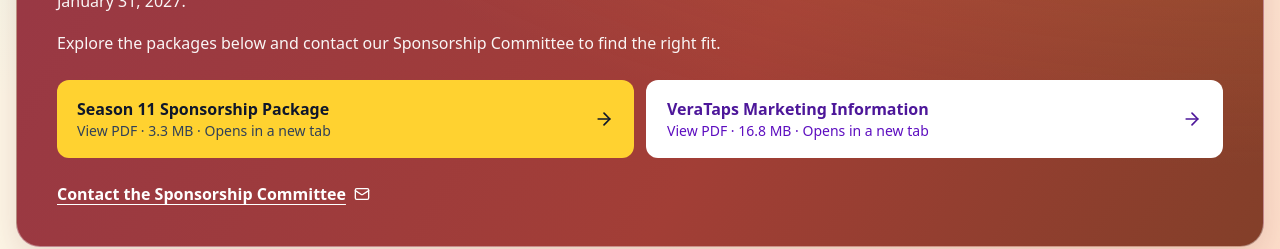
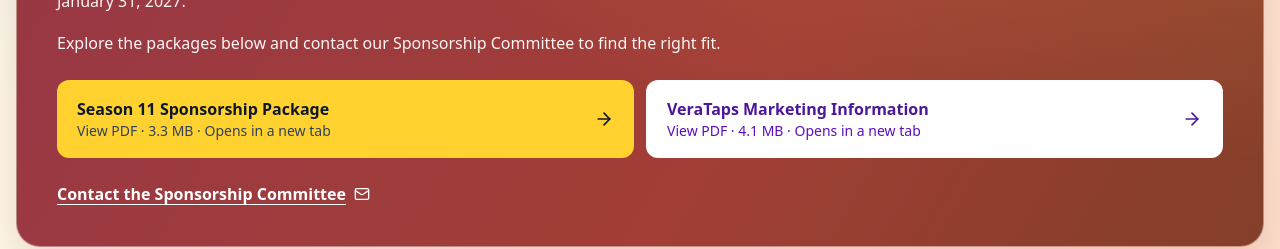
Before and after one commit to AObchildress/hawaii-gay-kickball, a React (Vite) app: page / in a window 1280 px wide. Shown: the part 4580-4829 px from the top of the page. Built offline with nearby package versions, Linux system fonts and the light colour scheme; no server answers.

Commit message:
Compress VeraTaps marketing PDF and update download size

```diff
--- a/src/KickballDraft.tsx
+++ b/src/KickballDraft.tsx
@@ -567,7 +567,7 @@ export default function HawaiiGayKickballShell() {
                 <ArrowRight className="h-5 w-5 shrink-0" aria-hidden="true" />
               </a>
               <a href="/documents/verataps-higkl-season-11-info.pdf" target="_blank" rel="noopener noreferrer" className="flex items-center justify-between gap-3 rounded-xl border border-white/40 bg-white px-5 py-4 font-bold text-violet-900 transition hover:bg-violet-100 focus-visible:outline-2 focus-visible:outline-offset-4 focus-visible:outline-violet-700">
-                <span>VeraTaps Marketing Information <span className="block text-sm font-normal text-violet-800">View PDF · 16.8 MB · Opens in a new tab</span></span>
+                <span>VeraTaps Marketing Information <span className="block text-sm font-normal text-violet-800">View PDF · 4.1 MB · Opens in a new tab</span></span>
                 <ArrowRight className="h-5 w-5 shrink-0" aria-hidden="true" />
               </a>
             </div>
```
Also changed, not shown: 1 other file (tests, documents, lock files or other folders).
